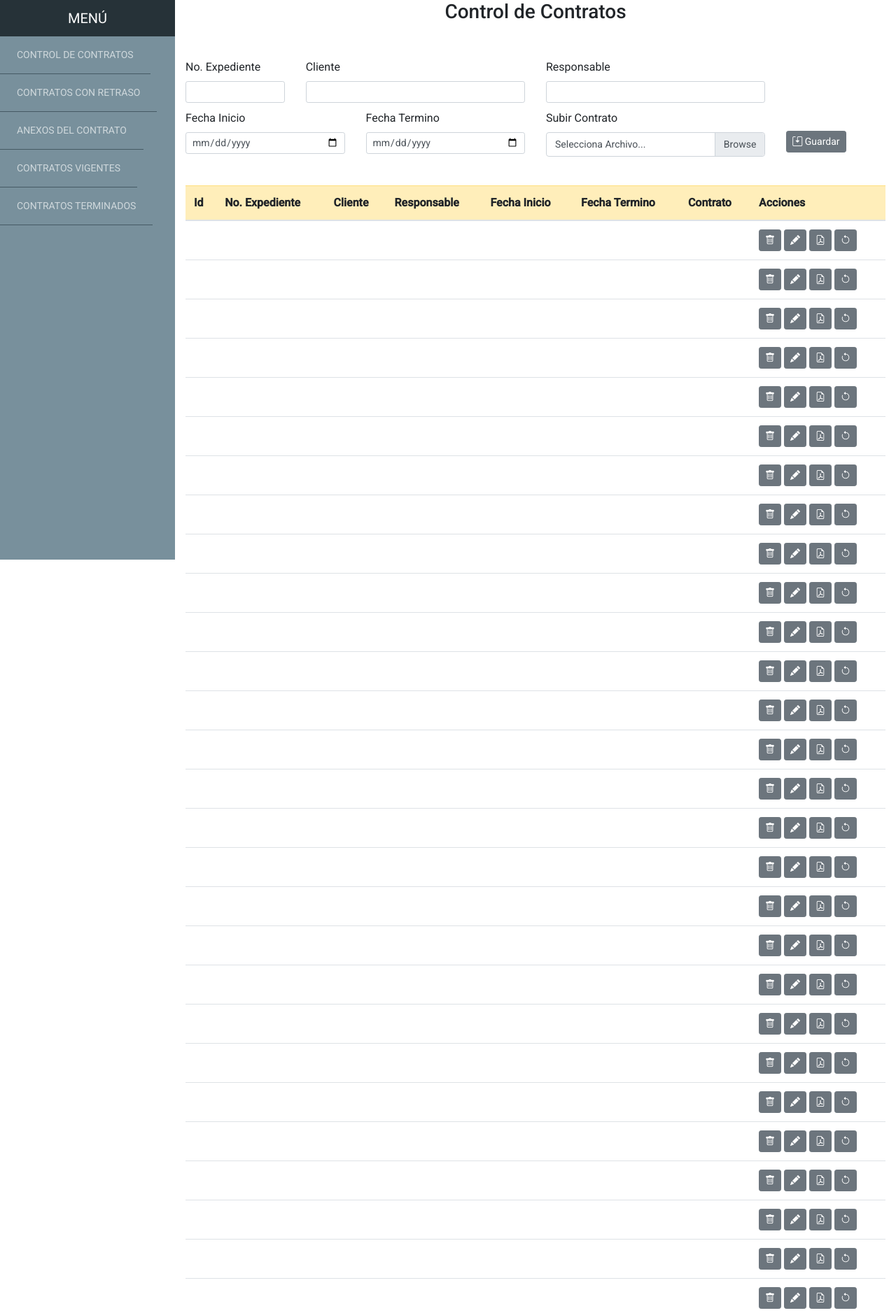
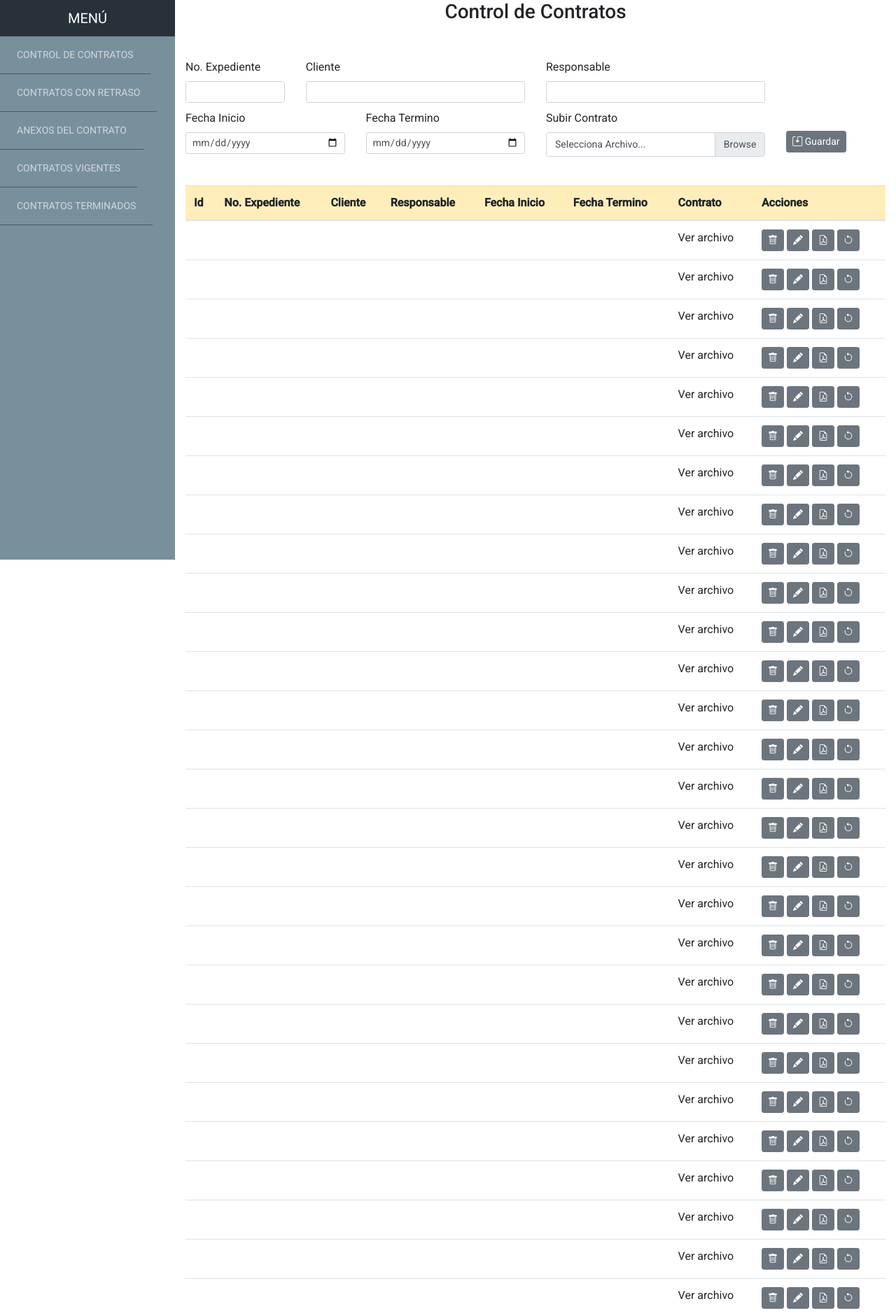
Before and after one commit to JovannyRch/contratos, a PHP site: page /control_contratos.php in a window 1280 px wide. Shown: the top 1877 px of the page at 70% size. Run offline with PHP 8.4, Linux system fonts and the light colour scheme; lists and menus that the app fills with data are empty; some libraries are stand-ins or nearby versions.

Commit message:
Add view file link

```diff
--- a/control_contratos.php
+++ b/control_contratos.php
@@ -87,7 +87,9 @@
                             <td>{{contrato.responsable_ejecucion}}</td>
                             <td>{{contrato.fecha_inicio}}</td>
                             <td>{{contrato.fecha_termino}}</td>
-                            <td></td>
+                            <td>
+                                <a :href="contrato.path" target="_blank">Ver archivo</a>
+                            </td>
                             <td>
                                 <button @click="eliminar(libro)" type="button" class="btn btn-secondary btn-sm"><i class="bi bi-trash"></i></button>
                                 <button @click="eliminar(libro)" type="button" class="btn btn-secondary btn-sm"><i class="bi bi-pencil-fill"></i></button>
```
